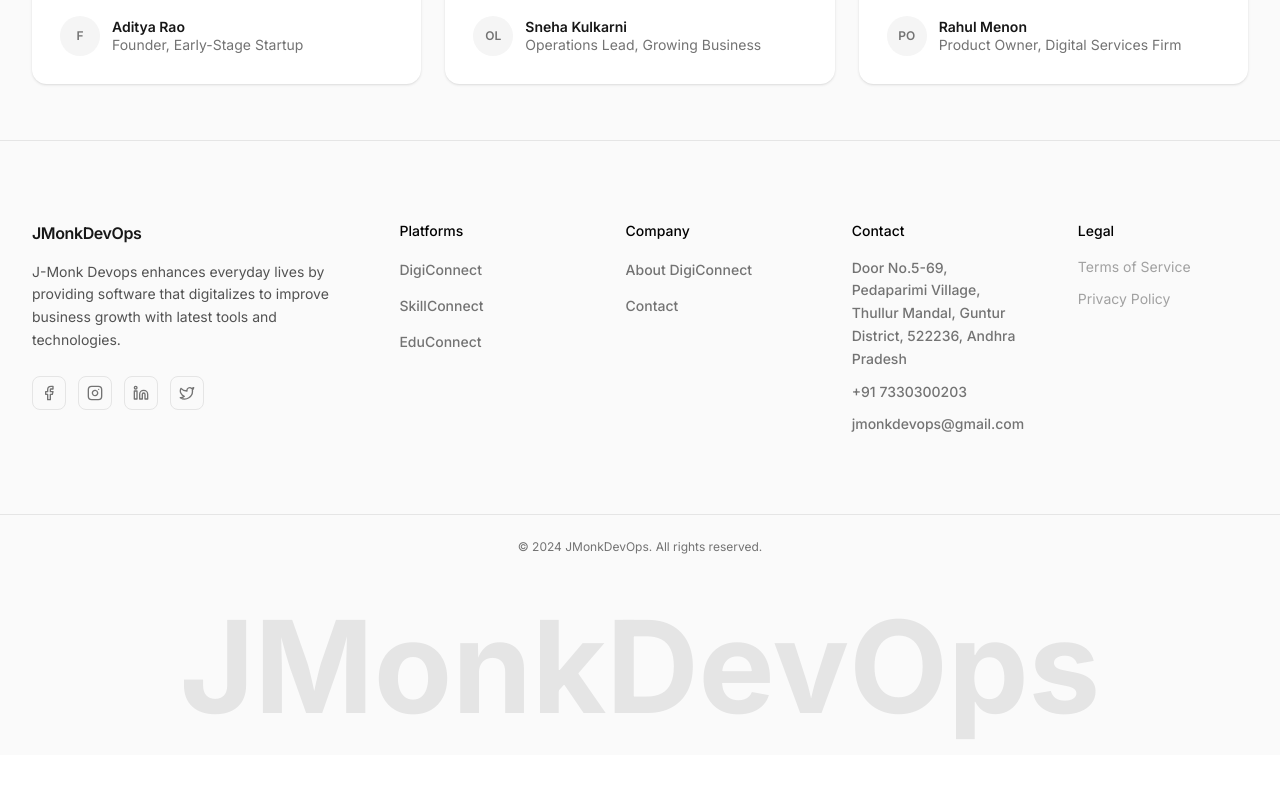
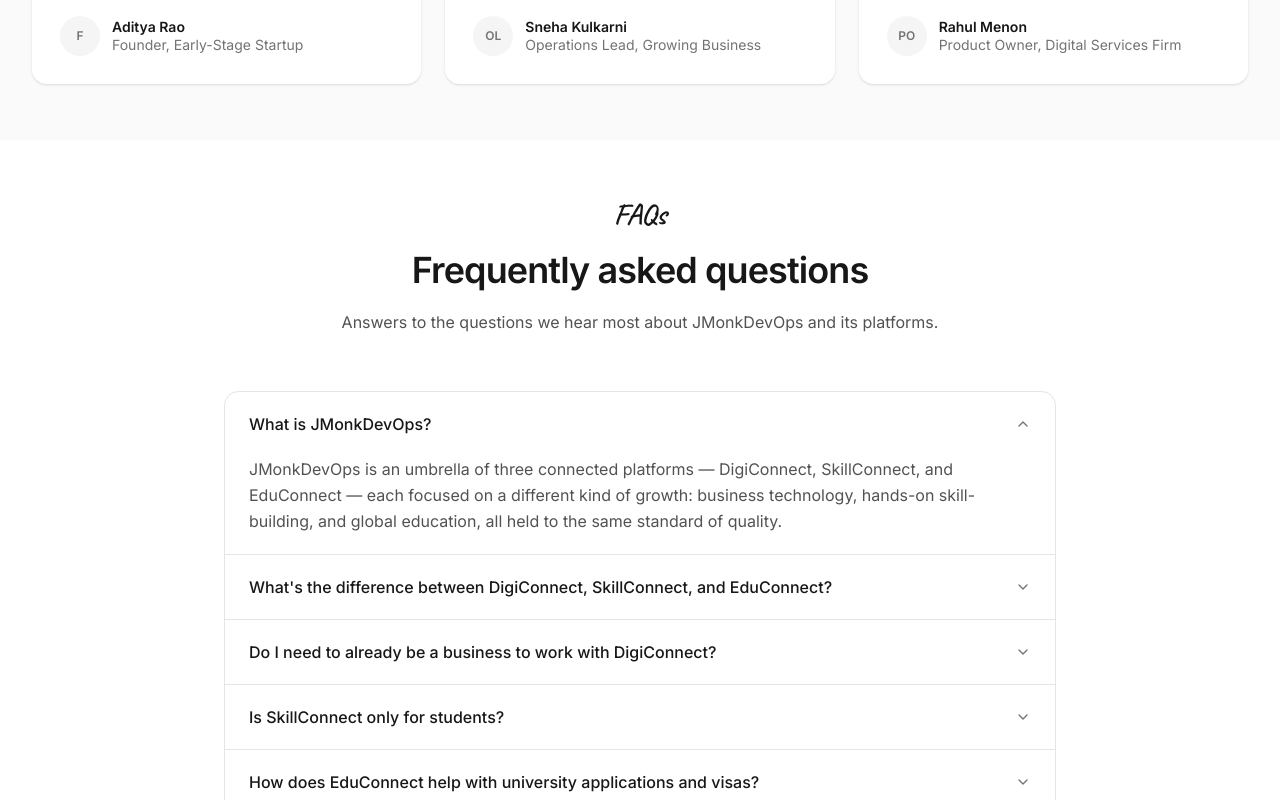
Before and after one commit to LeelaMohan217/J-Monk-Devops, a React (Vite) app: page / in a window 1280 px wide. Shown: the part 2000-2800 px from the top of the page. Before the commit the page ends 2755 px from the top, so only its background shows below. Built offline with nearby package versions, Linux system fonts and the light colour scheme.

Commit message:
Add FAQ section to landing page
Accordion-style FAQ covering JMonkDevOps and how the three platforms differ, placed between Testimonials and the footer.

```diff
--- a/src/pages/Landing.jsx
+++ b/src/pages/Landing.jsx
@@ -1,6 +1,7 @@
 import HeroSection from "./home/HeroSection";
 import IntroSection from "./home/IntroSection";
 import TestimonialsSection from "./home/TestimonialsSection";
+import FAQSection from "./home/FAQSection";
 import LandingFooter from "./home/LandingFooter";
 
 const Landing = () => {
@@ -9,6 +10,7 @@ const Landing = () => {
       <HeroSection />
       <IntroSection />
       <TestimonialsSection />
+      <FAQSection />
       <LandingFooter />
     </div>
   );
--- /dev/null
+++ b/src/pages/home/FAQSection.jsx
@@ -0,0 +1,74 @@
+import { useState } from "react";
+import { motion, AnimatePresence } from "framer-motion";
+import { ChevronDown } from "lucide-react";
+import { fadeIn, stagger } from "../../shared/variants";
+import { faqs } from "./data";
+import SectionHeading from "./SectionHeading";
+
+const FAQSection = () => {
+  const [openIndex, setOpenIndex] = useState(0);
+
+  return (
+    <section className="bg-white py-10 md:py-14">
+      <div className="max-w-4xl mx-auto px-6 md:px-8 flex flex-col gap-14">
+        <SectionHeading
+          eyebrow="FAQs"
+          title="Frequently asked questions"
+          description="Answers to the questions we hear most about JMonkDevOps and its platforms."
+        />
+
+        <motion.div
+          variants={stagger}
+          initial="hidden"
+          whileInView="show"
+          viewport={{ once: true, amount: 0.2 }}
+          className="flex flex-col divide-y divide-neutral-200 rounded-2xl border border-neutral-200"
+        >
+          {faqs.map((faq, index) => {
+            const isOpen = openIndex === index;
+            return (
+              <motion.div key={faq.question} variants={fadeIn("up", 0.1)}>
+                <button
+                  type="button"
+                  onClick={() => setOpenIndex(isOpen ? null : index)}
+                  aria-expanded={isOpen}
+                  className="flex w-full items-center justify-between gap-4 px-6 py-5 text-left"
+                >
+                  <span className="text-sm md:text-base font-medium text-neutral-900">
+                    {faq.question}
+                  </span>
+                  <motion.span
+                    initial={false}
+                    animate={{ rotate: isOpen ? 180 : 0 }}
+                    transition={{ duration: 0.25, ease: "easeInOut" }}
+                    className="shrink-0"
+                  >
+                    <ChevronDown className="w-4 h-4 text-neutral-500" />
+                  </motion.span>
+                </button>
+
+                <AnimatePresence initial={false}>
+                  {isOpen && (
+                    <motion.div
+                      initial={{ height: 0, opacity: 0 }}
+                      animate={{ height: "auto", opacity: 1 }}
+                      exit={{ height: 0, opacity: 0 }}
+                      transition={{ duration: 0.3, ease: [0.16, 1, 0.3, 1] }}
+                      className="overflow-hidden"
+                    >
+                      <p className="px-6 pb-5 text-sm md:text-base leading-relaxed text-neutral-600">
+                        {faq.answer}
+                      </p>
+                    </motion.div>
+                  )}
+                </AnimatePresence>
+              </motion.div>
+            );
+          })}
+        </motion.div>
+      </div>
+    </section>
+  );
+};
+
+export default FAQSection;
--- a/src/pages/home/data.js
+++ b/src/pages/home/data.js
@@ -1,3 +1,36 @@
+export const faqs = [
+  {
+    question: "What is JMonkDevOps?",
+    answer:
+      "JMonkDevOps is an umbrella of three connected platforms — DigiConnect, SkillConnect, and EduConnect — each focused on a different kind of growth: business technology, hands-on skill-building, and global education, all held to the same standard of quality.",
+  },
+  {
+    question: "What's the difference between DigiConnect, SkillConnect, and EduConnect?",
+    answer:
+      "DigiConnect builds custom software, cloud infrastructure, and DevOps automation for businesses. SkillConnect gives students and career-switchers real-world project experience and mentorship. EduConnect guides students through international education, from university selection to visa support.",
+  },
+  {
+    question: "Do I need to already be a business to work with DigiConnect?",
+    answer:
+      "No — DigiConnect works with everything from early-stage startups to established businesses, whether you need a first product built or existing infrastructure modernized.",
+  },
+  {
+    question: "Is SkillConnect only for students?",
+    answer:
+      "SkillConnect is built for both students and career-switchers who want practical, real-world experience through live projects and mentorship rather than purely theoretical learning.",
+  },
+  {
+    question: "How does EduConnect help with university applications and visas?",
+    answer:
+      "EduConnect supports the full journey — from choosing the right university and program, through the application process, to visa assistance and pre-departure preparation.",
+  },
+  {
+    question: "How do I get started?",
+    answer:
+      "Reach out through the contact page of the platform that fits your need, and our team will walk you through next steps based on your goals.",
+  },
+];
+
 export const testimonials = [
   {
     quote:
```
